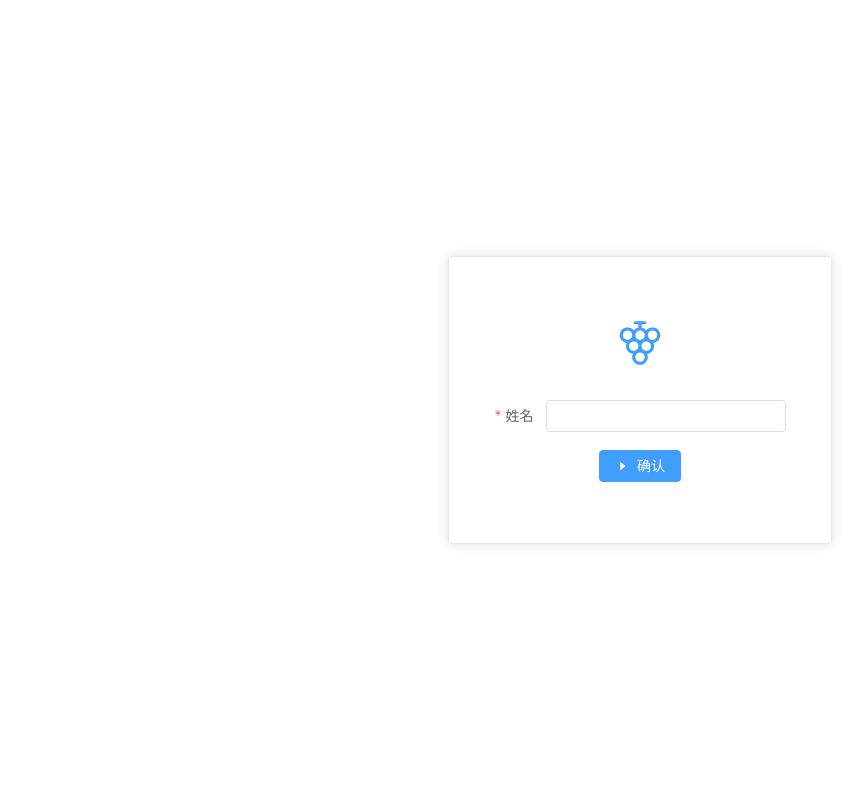
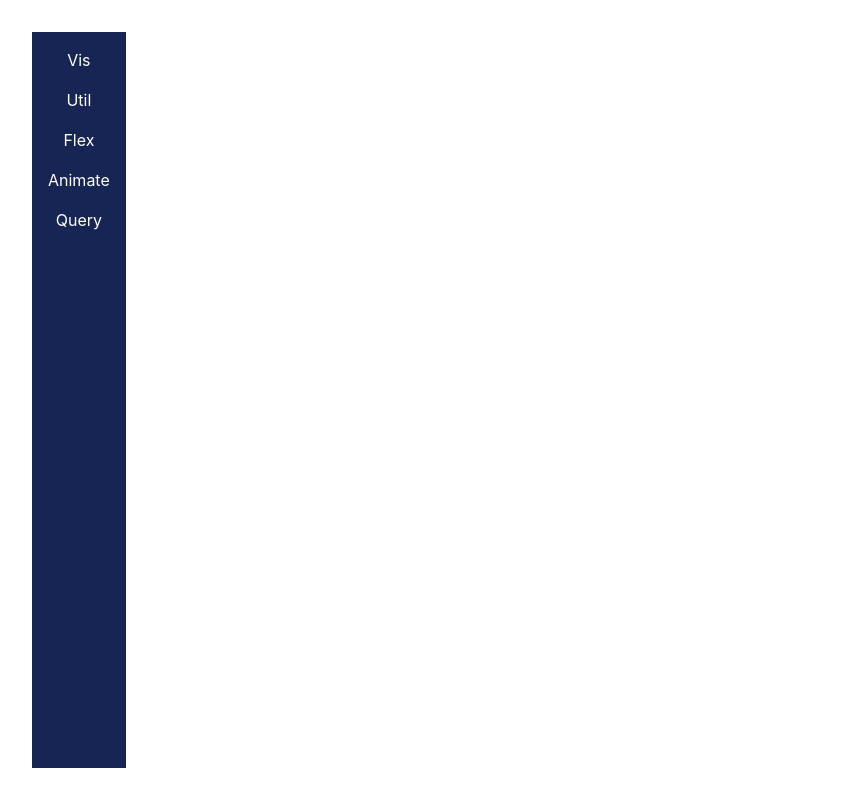
Before and after one commit to zqd123/menu-vite-project, a Vue app: page /first#/first/menu in a window 1280 px wide. Before the commit this address led to /first#/first/login. Shown: the whole page, without its empty margins (0-864 px from the left). Built offline with nearby package versions, Linux system fonts and the light colour scheme.

Commit message:
feat: 三级菜单

```diff
--- a/src/App.vue
+++ b/src/App.vue
@@ -15,27 +15,7 @@ window.onunload = function () {
 </script>
 
 <template>
-  <div>
-    <!-- <div
-      class="fixed left-2 top-2"
-      title="首页"
-      @click="router.push({ path: '/login' })"
-    >
-      <el-icon color="#409EFC"> <HomeFilled /> </el-icon>实验一
-    </div> -->
-    <!-- <div class="fixed left-2 top-2">
-      <RouterLink to="/first">实验一</RouterLink>
-
-      <RouterLink
-        to="/seconde/test2?customType=small&customIndex=1&customSecond=10"
-        >实验二small</RouterLink
-      >
-    </div> -->
-    <!-- <div class="fixed right-2 bottom-2" @click="showHistory">
-      <el-icon color="#409EFC">
-        <Clock />
-      </el-icon>
-    </div> -->
+  <div class="h-full flex justify-start">
     <RouterView></RouterView>
   </div>
 </template>
--- a/src/router/guard.ts
+++ b/src/router/guard.ts
@@ -5,21 +5,22 @@ import Nprogress from "../utils/progress";
 router.beforeEach((to, from) => {
   // console.log({ to, from });
   Nprogress.start();
-  if (
-    to.path.includes("/seconde") &&
-    to.path !== "/seconde/login" &&
-    !sessionStorage.getItem("userName")
-  ) {
-    return { path: "/seconde/login", query: to.query };
-  } else if (
-    to.path.includes("/first") &&
-    to.path !== "/first/login" &&
-    !sessionStorage.getItem("userName")
-  ) {
-    return { path: "/first/login", query: to.query };
-  } else {
-    return true;
-  }
+  return true
+  // if (
+  //   to.path.includes("/seconde") &&
+  //   to.path !== "/seconde/login" &&
+  //   !sessionStorage.getItem("userName")
+  // ) {
+  //   return { path: "/seconde/login", query: to.query };
+  // } else if (
+  //   to.path.includes("/first") &&
+  //   to.path !== "/first/login" &&
+  //   !sessionStorage.getItem("userName")
+  // ) {
+  //   return { path: "/first/login", query: to.query };
+  // } else {
+  //   return true;
+  // }
 });
 /**后置守卫 */
 router.afterEach((to, from) => {
--- a/src/router/routes.ts
+++ b/src/router/routes.ts
@@ -12,7 +12,7 @@ const routes: RouteRecordRaw[] = [
   {
     path: "/first",
     name: "home",
-    redirect: "/first/login",
+    redirect: "/first/menu",
     children: [
       {
         path: "login",
@@ -20,15 +20,11 @@ const routes: RouteRecordRaw[] = [
         component: () => import("../views/first-test/Login.vue"),
       },
       {
-        path: "guidance",
-        name: "guidance",
-        component: () => import("../views/first-test/Guidance.vue"),
+        path: "menu",
+        name: "menu",
+        component: () => import("../views/menu/menu.vue"),
       },
-      {
-        path: "test1",
-        name: "test1",
-        component: () => import("../views/first-test/TestPage.vue"),
-      },
+
     ],
   },
   {
--- a/src/style.css
+++ b/src/style.css
@@ -65,6 +65,8 @@ button:focus-visible {
 }
 
 #app {
+  height: 100vh;
+  width: 100vw;
   max-width: 1280px;
   margin: 0 auto;
   padding: 2rem;
--- a/src/views/menu/const.ts
+++ b/src/views/menu/const.ts
@@ -10,18 +10,52 @@ const menu_1_str = [
     'Animate',
     'Query',
 ]
-const menu_1_obj = (strArr:string[],level:number)=>{
-    const i = 1
+const menu_2_str = [
+    ['Easing','Interpolate','Parallel','Converters','Legend'],
+    ['Easing','Interpolate','Parallel','Converters','Legend'],
+    ['Easing','Interpolate','Parallel','Converters','Legend'],
+    ['Easing','Interpolate','Parallel','Converters','Legend'],
+    ['Easing','Interpolate','Parallel','Converters','Legend'],
+    ['Easing','Interpolate','Parallel','Converters','Legend'],
+]
+const menu_3_str = [
+    ['Label','Encoder','DataList','Palette','IMatrix'],
+    ['Label','Encoder','DataList','Palette','IMatrix'],
+    ['Label','Encoder','DataList','Palette','IMatrix'],
+    ['Label','Encoder','DataList','Palette','IMatrix'],
+    ['Label','Encoder','DataList','Palette','IMatrix'],
+]
+const menu_4_str = [
+    ['Tween','Converters','FlareVis','Minimum','Arrays'],
+    ['Tween','Converters','FlareVis','Minimum','Arrays'],
+    ['Tween','Converters','FlareVis','Minimum','Arrays'],
+    ['Tween','Converters','FlareVis','Minimum','Arrays'],
+    ['Tween','Converters','FlareVis','Minimum','Arrays'],
+    ['Tween','Converters','FlareVis','Minimum','Arrays'],
+
+]
+const menu_5_str = [
+    ['Transitioner','FlareVis','Parallel','Scheduler'],
+    ['Transitioner','FlareVis','Parallel','Scheduler'],
+    ['Transitioner','FlareVis','Parallel','Scheduler'],
+    ['Transitioner','FlareVis','Parallel','Scheduler'],
+    ['Transitioner','FlareVis','Parallel','Scheduler'],
+
+]
+const mappingHandle = (strArr:string[],level:number)=>{
     const arr = []
-    for (const [index,value] of strArr) {
+    const parentId = level*10
+    for (let index = 0; index < strArr.length; index++) {
+        const element = strArr[index];
         arr.push({
-            id: index,
-            name: value
+            level:level-1,
+            id:parentId+index,
+            name:element
         })
     }
     return arr
 }
-console.log(menu_1_obj);
+
 
 
 export const menuList:Menu[] = [
--- /dev/null
+++ b/src/views/menu/menu.vue
@@ -0,0 +1,48 @@
+<template>
+  <div class="flex h-full w-full">
+    <div v-show="isShowFirstMenu" class="bg-blue-950 flex flex-col gap-4 p-4 text-white">
+      <div v-for="item in menu1" :key="item.id" @click="firstMenuClick">
+        {{ item.name }}
+      </div>
+    </div>
+
+    <div v-show="isShowSecondMenu" class="bg-stone-300 flex flex-col gap-4 p-4 text-black">
+      <div v-for="item in menu2" :key="item.id" @click="secondMenuClick" >
+        {{ item.name }}
+      </div>
+    </div>
+    <div v-show="isShowThirdMenu" class="flex-1 bg-white flex flex-col gap-4 p-4 text-black">
+      <div v-for="item in menu3" :key="item.id" class="flex items-center gap-4">
+        <span>{{ item.name }}</span>
+        <div class="flex gap-4">
+          <div v-for="item in menuChild" :key="item.id" @click="selectClick">
+            {{ item.name }}
+          </div>
+        </div>
+      </div>
+    </div>
+  </div>
+</template>
+<script lang="ts" setup>
+import { ref } from "vue";
+import { menu1, menu2, menu3, menuChild } from "./params";
+const isShowFirstMenu = ref(true)
+const isShowSecondMenu = ref(false)
+const isShowThirdMenu = ref(false)
+//一级菜单
+const firstMenuClick = ()=>{
+  console.log('一级菜单点击');
+  isShowSecondMenu.value =true
+}
+
+// 二级菜单
+const secondMenuClick = ()=>{
+  isShowThirdMenu.value = true
+}
+
+//选中
+const selectClick = ()=>{
+  console.log('选中');
+
+}
+</script>
--- /dev/null
+++ b/src/views/menu/params.ts
@@ -0,0 +1,53 @@
+interface Menu{
+    id:number
+    name: string
+    child?:Menu[]
+}
+const menu_1_str = [
+    'Vis',
+    'Util',
+    'Flex',
+    'Animate',
+    'Query',
+]
+const menu_2_str = [
+    ['Easing','Interpolate','Parallel','Converters','Legend'],
+    ['Easing','Interpolate','Parallel','Converters','Legend'],
+    ['Easing','Interpolate','Parallel','Converters','Legend'],
+    ['Easing','Interpolate','Parallel','Converters','Legend'],
+    ['Easing','Interpolate','Parallel','Converters','Legend'],
+    ['Easing','Interpolate','Parallel','Converters','Legend'],
+]
+const menu_3_str = [
+    ['Label','Encoder','DataList','Palette','IMatrix'],
+    ['Label','Encoder','DataList','Palette','IMatrix'],
+    ['Label','Encoder','DataList','Palette','IMatrix'],
+    ['Label','Encoder','DataList','Palette','IMatrix'],
+    ['Label','Encoder','DataList','Palette','IMatrix'],
+]
+const menu_3_child = [
+    ['Transitioner','FlareVis','Parallel','Scheduler'],
+    ['Transitioner','FlareVis','Parallel','Scheduler'],
+    ['Transitioner','FlareVis','Parallel','Scheduler'],
+    ['Transitioner','FlareVis','Parallel','Scheduler'],
+    ['Transitioner','FlareVis','Parallel','Scheduler'],
+
+]
+const mappingHandle = (strArr:string[],level:number)=>{
+    const arr = []
+    const parentId = 10 ** level-1
+    for (let index = 0; index < strArr.length; index++) {
+        const element = strArr[index];
+        arr.push({
+            level:level-1,
+            id:parentId+index,
+            name:element
+        })
+    }
+    return arr
+}
+const menu1 = mappingHandle(menu_1_str,1)
+const menu2 = mappingHandle(menu_2_str[0],1)
+const menu3 = mappingHandle(menu_3_str[0],1)
+const menuChild = mappingHandle(menu_3_child[0],1)
+export {menu1,menu2,menu3,menuChild}
```
